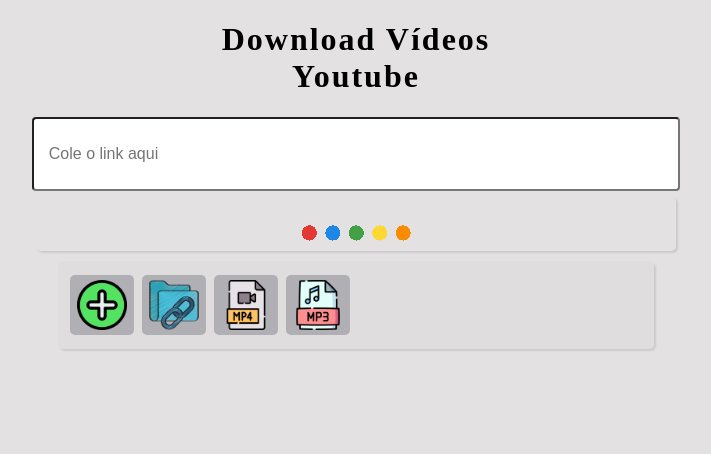
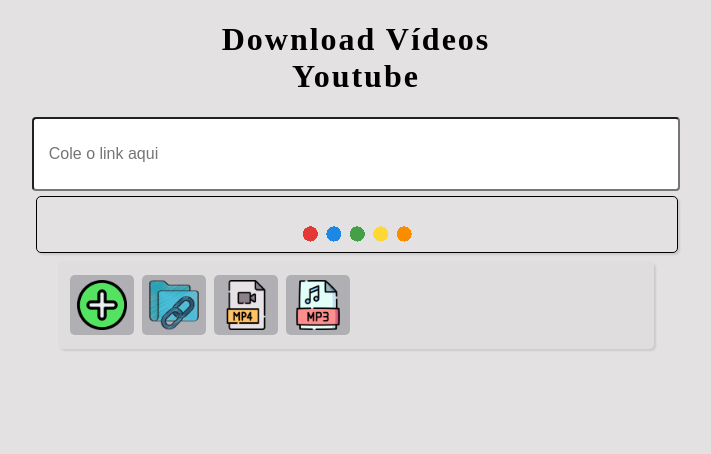
Before and after one commit to dev-drizzithiago/ProjetoDjangoYouTube, a Django app: page / in a window 1280 px wide. Shown: the top 454 px of the page, without its empty margins (284-995 px from the left). Run offline with Django 4.2, Linux system fonts and the light colour scheme.

Commit message:
Update style.css

```diff
--- a/core/static/css/style.css
+++ b/core/static/css/style.css
@@ -63,6 +63,7 @@ div.div_input_link{
 
 /* Estilo para a DIV que contém a mensagem de alerta */
 div#id_div_msg_alerta {
+    border: var(--bord_teste);
     position: absolute;
     display: block;
     justify-items: center; /* Centraliza o conteúdo ao meio da DIV*/
```
